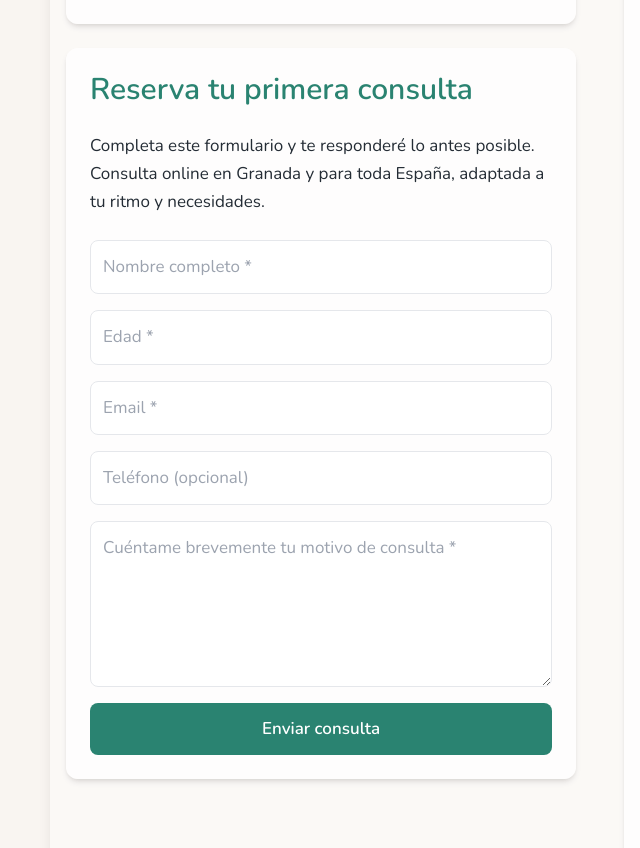
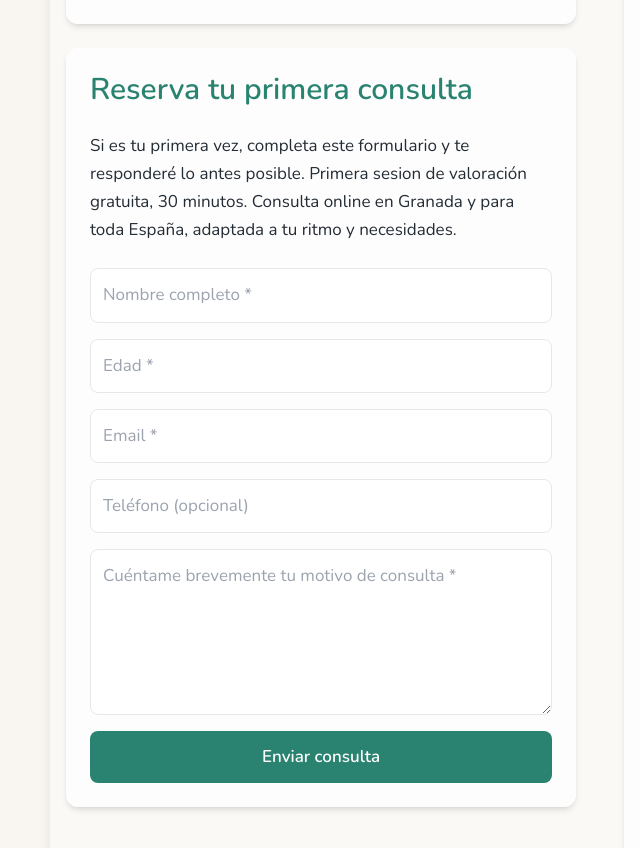
Before and after one commit to psicopiloto/psicopilotopage1, a Next.js app: page /contacto in a window 1280 px wide. Shown: the part 1040-1888 px from the top of the page, without its empty margins (40-680 px from the left). Built offline with nearby package versions, Linux system fonts and the light colour scheme.

Commit message:
Update contacto.js

```diff
--- a/pages/contacto.js
+++ b/pages/contacto.js
@@ -106,7 +106,7 @@ export default function Contacto() {
 
               <div className="bg-white/70 p-6 rounded-xl shadow-md">
                 <h2 className="text-3xl font-semibold text-psicopiloto-green-600 mb-6">Reserva tu primera consulta</h2>
-                <p className="text-psicopiloto-gray-600 mb-6">Completa este formulario y te responderé lo antes posible. Consulta online en Granada y para toda España, adaptada a tu ritmo y necesidades.</p>
+                <p className="text-psicopiloto-gray-600 mb-6">Si es tu primera vez, completa este formulario y te responderé lo antes posible. Primera sesion de valoración gratuita, 30 minutos. Consulta online en Granada y para toda España, adaptada a tu ritmo y necesidades. </p>
                 <form onSubmit={handleSubmit} className="grid gap-4" aria-label="Formulario de contacto para primera consulta">
                   <label htmlFor="nombre" className="sr-only">Nombre completo *</label>
                   <input id="nombre" required name="nombre" value={form.nombre} onChange={update} placeholder="Nombre completo *" className="p-3 rounded-lg border focus:outline-none focus:ring-2 focus:ring-psicopiloto-green-400" />
```
